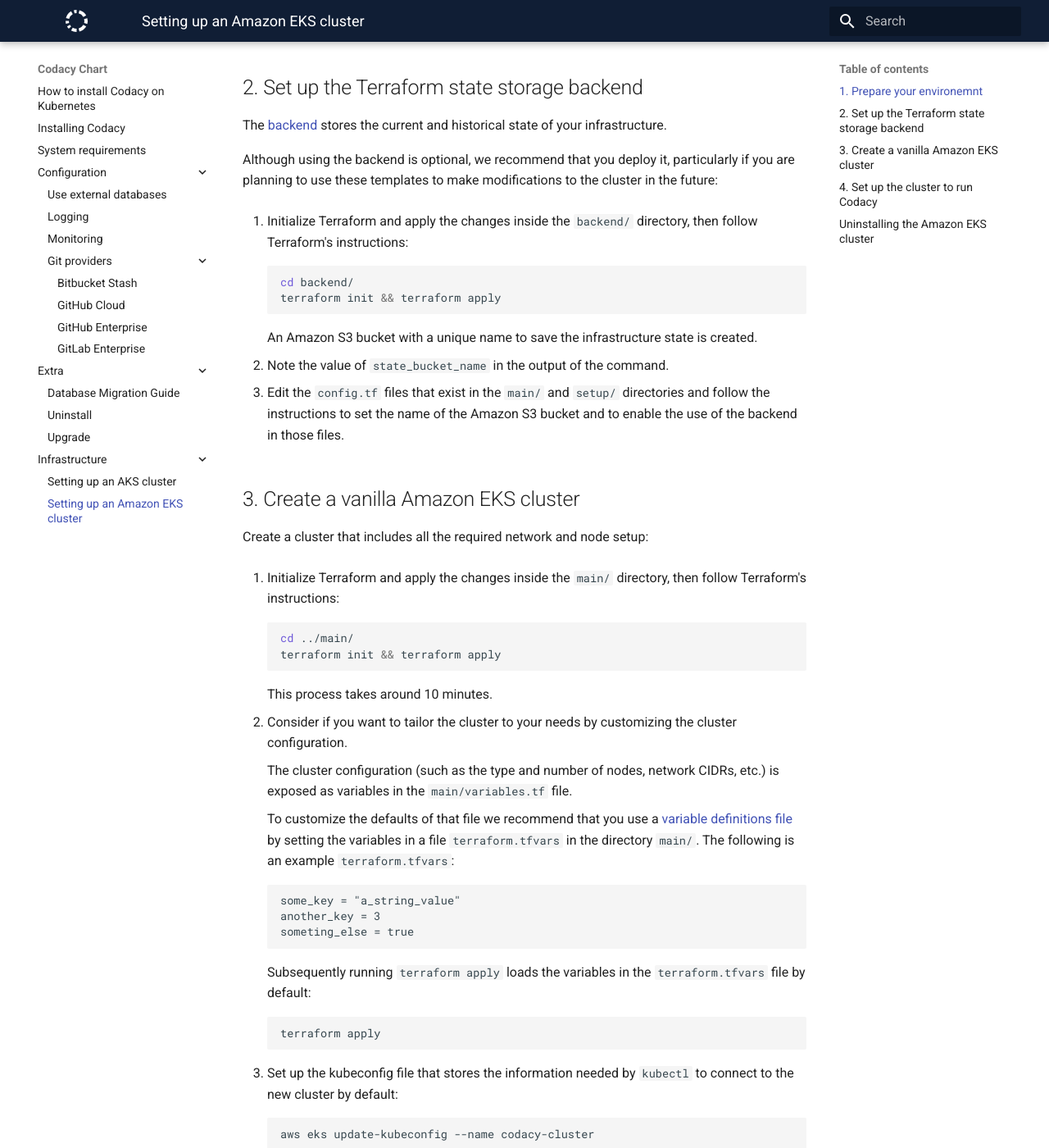
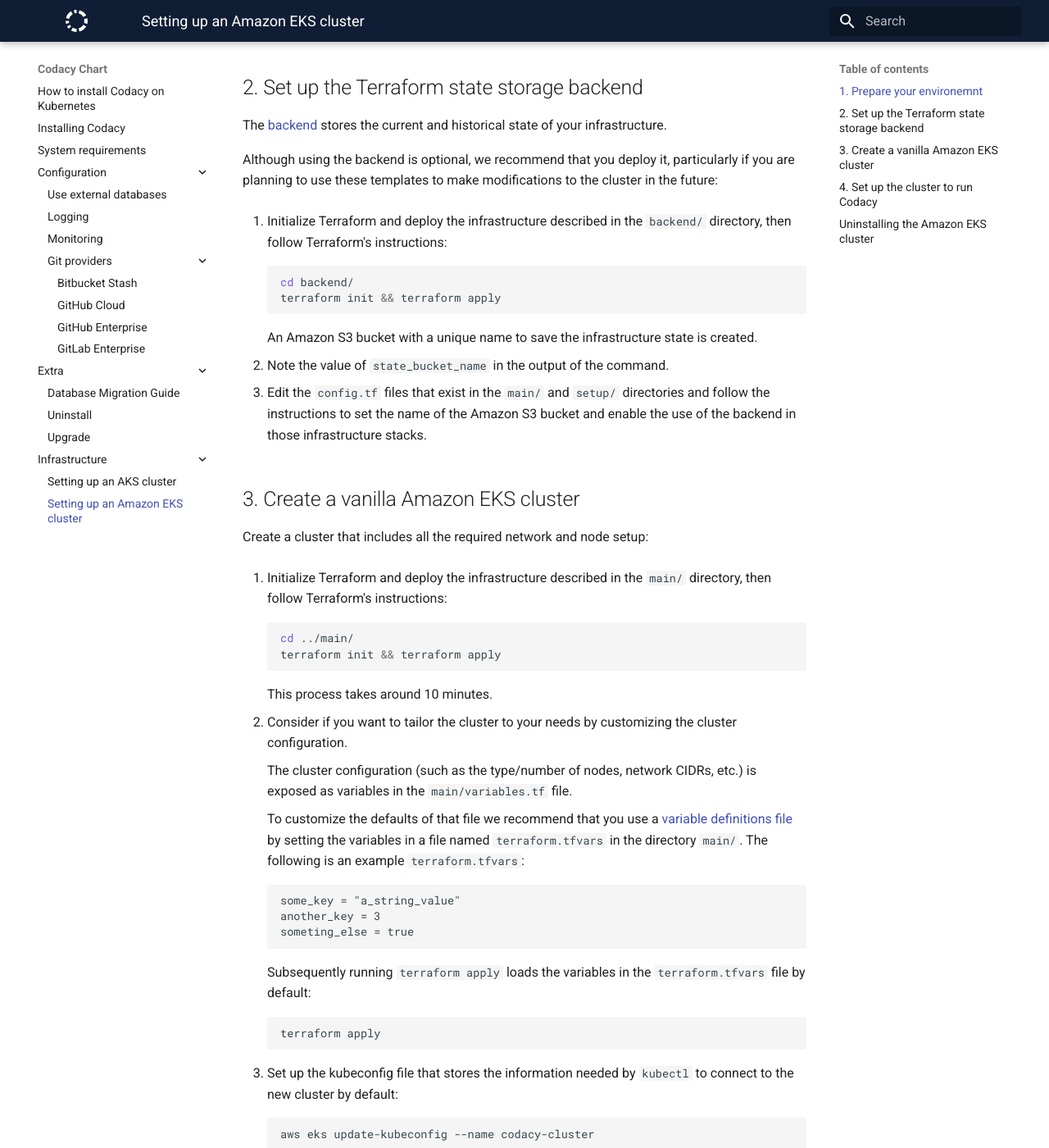
Before and after one commit to codacy/chart, an MkDocs documentation site: the page built from docs/infrastructure/eks-quickstart.md, in a window 1280 px wide and 1400 px high, scrolled down 861 px. Shown: the whole window at 82% size. Built offline with MkDocs 1.6.1 and Material for MkDocs 9.7.7, drawn with Linux system fonts in a browser that asks for light colours; some of the changed text lies outside the part shown.

Commit message:
Fix minor issues and typos detected in the review

````diff
--- a/docs/infrastructure/eks-quickstart.md
+++ b/docs/infrastructure/eks-quickstart.md
@@ -33,7 +33,7 @@
 
 Although using the backend is optional, we recommend that you deploy it, particularly if you are planning to use these templates to make modifications to the cluster in the future:
 
-1. Initialize Terraform and apply the changes inside the `backend/` directory, then follow Terraform's instructions:
+1. Initialize Terraform and deploy the infrastructure described in the `backend/` directory, then follow Terraform's instructions:
 
     ```bash
     cd backend/
@@ -44,13 +44,13 @@
 
 1. Note the value of `state_bucket_name` in the output of the command.
 
-1. Edit the `config.tf` files that exist in the `main/` and `setup/` directories and follow the instructions to set the name of the Amazon S3 bucket and to enable the use of the backend in those files.
+1. Edit the `config.tf` files that exist in the `main/` and `setup/` directories and follow the instructions to set the name of the Amazon S3 bucket and enable the use of the backend in those infrastructure stacks.
 
 ## 3. Create a vanilla Amazon EKS cluster
 
 Create a cluster that includes all the required network and node setup:
 
-1. Initialize Terraform and apply the changes inside the `main/` directory, then follow Terraform's instructions:
+1. Initialize Terraform and deploy the infrastructure described in the `main/` directory, then follow Terraform's instructions:
 
     ```bash
     cd ../main/
@@ -61,9 +61,9 @@
 
 1. Consider if you want to tailor the cluster to your needs by customizing the cluster configuration.
 
-    The cluster configuration (such as the type and number of nodes, network CIDRs, etc.) is exposed as variables in the `main/variables.tf` file.
+    The cluster configuration (such as the type/number of nodes, network CIDRs, etc.) is exposed as variables in the `main/variables.tf` file.
 
-    To customize the defaults of that file we recommend that you use a [variable definitions file](https://www.terraform.io/docs/configuration/variables.html#variable-definitions-tfvars-files) by setting the variables in a file `terraform.tfvars` in the directory `main/`. The following is an example `terraform.tfvars`:
+    To customize the defaults of that file we recommend that you use a [variable definitions file](https://www.terraform.io/docs/configuration/variables.html#variable-definitions-tfvars-files) by setting the variables in a file named `terraform.tfvars` in the directory `main/`. The following is an example `terraform.tfvars`:
 
     ```text
     some_key = "a_string_value"
@@ -101,7 +101,7 @@
 
 Set up the cluster to run Codacy:
 
-1. Initialize Terraform and apply the changes inside the `setup/` directory, then follow Terraform's instructions:
+1. Initialize Terraform and deploy the infrastructure described in the `setup/` directory, then follow Terraform's instructions:
 
     ```bash
     cd ../setup/
````
